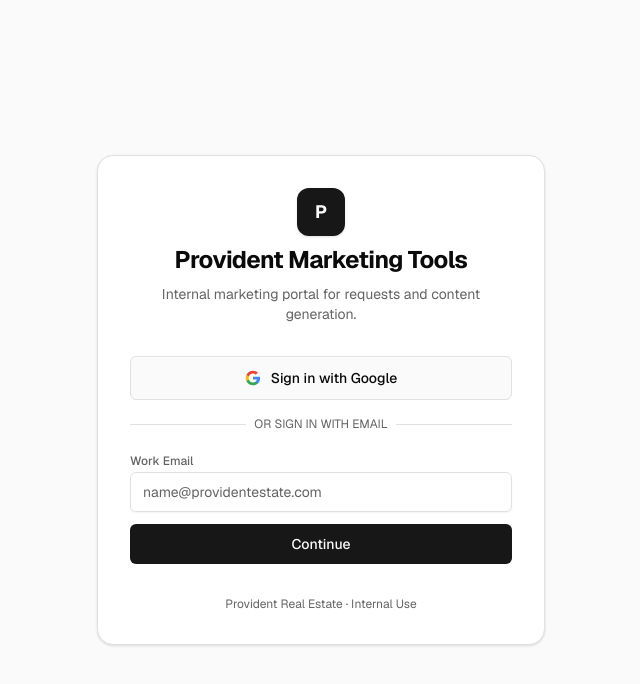
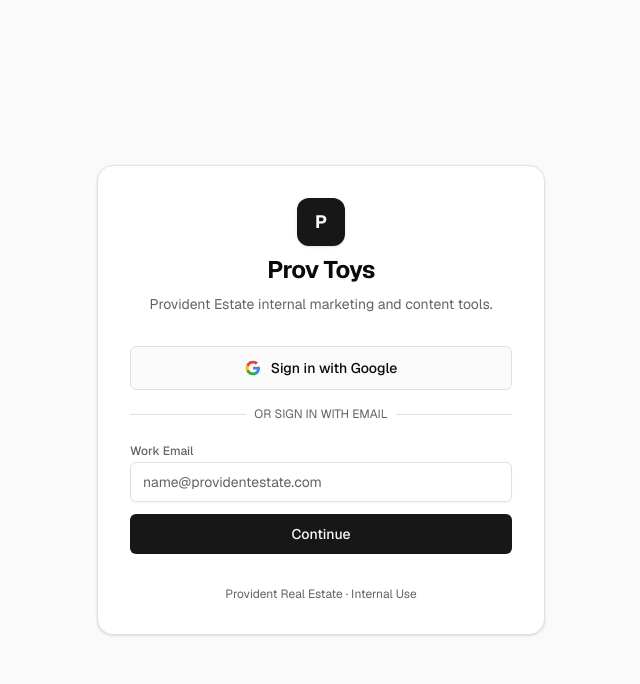
Before and after one commit to UIUX-Haseeb/marketing-tools, a Next.js app: page /login in a window 1280 px wide. Shown: the top 684 px of the page, without its empty margins (319-959 px from the left). Built offline with nearby package versions, Linux system fonts and the light colour scheme; no server answers.

Commit message:
Rename app to prov-toys and allow any Google account sign-in

```diff
--- a/package.json
+++ b/package.json
@@ -1,5 +1,5 @@
 {
-  "name": "marketing-tools",
+  "name": "prov-toys",
   "version": "0.1.0",
   "private": true,
   "scripts": {
--- a/src/app/(app)/layout.tsx
+++ b/src/app/(app)/layout.tsx
@@ -21,7 +21,7 @@
       <aside className="hidden w-60 shrink-0 flex-col border-r bg-sidebar p-4 md:flex">
         <Link href="/" className="mb-6 flex items-center gap-2 px-1">
           <span className="flex size-7 items-center justify-center rounded-md bg-primary text-primary-foreground text-sm font-semibold">P</span>
-          <span className="font-semibold">Marketing Tools</span>
+          <span className="font-semibold tracking-tight">Prov Toys</span>
         </Link>
         <SidebarNav items={nav} />
         <div className="mt-auto space-y-3 border-t pt-4">
@@ -49,7 +49,7 @@
       <div className="flex min-w-0 flex-1 flex-col">
         {/* Mobile header */}
         <header className="flex items-center justify-between border-b px-4 py-3 md:hidden">
-          <Link href="/" className="font-semibold">Marketing Tools</Link>
+          <Link href="/" className="font-semibold tracking-tight">Prov Toys</Link>
           <nav className="flex gap-3 text-sm">
             {nav.map((n) => (
               <Link key={n.href} href={n.href} className="text-muted-foreground">{n.label}</Link>
--- a/src/app/(app)/page.tsx
+++ b/src/app/(app)/page.tsx
@@ -89,7 +89,7 @@
             <span className="text-xl">👋</span>
           </div>
           <p className="text-sm text-muted-foreground">
-            {TEAM_LABELS[user.team]} Team workspace · Provident Estate Marketing Portal
+            Prov Toys · Provident Marketing & Content Portal
           </p>
         </div>
 
--- a/src/app/layout.tsx
+++ b/src/app/layout.tsx
@@ -4,8 +4,8 @@
 import "./globals.css";
 
 export const metadata: Metadata = {
-  title: { default: "Provident Marketing Tools", template: "%s · Marketing Tools" },
-  description: "Internal marketing tools for Provident teams.",
+  title: { default: "Prov Toys", template: "%s · Prov Toys" },
+  description: "Provident Estate internal marketing and content tools.",
 };
 
 export default function RootLayout({ children }: { children: React.ReactNode }) {
--- a/src/app/login/page.tsx
+++ b/src/app/login/page.tsx
@@ -31,9 +31,9 @@
           <div className="mx-auto flex size-12 items-center justify-center rounded-xl bg-primary text-lg font-bold text-primary-foreground shadow-sm">
             P
           </div>
-          <h1 className="text-2xl font-bold tracking-tight">Provident Marketing Tools</h1>
+          <h1 className="text-2xl font-bold tracking-tight">Prov Toys</h1>
           <p className="text-sm text-muted-foreground">
-            Internal marketing portal for requests and content generation.
+            Provident Estate internal marketing and content tools.
           </p>
         </div>
 
--- a/src/auth.config.ts
+++ b/src/auth.config.ts
@@ -2,11 +2,9 @@
 import type { NextAuthConfig } from "next-auth";
 import Google from "next-auth/providers/google";
 
-const allowedDomain = (process.env.ALLOWED_EMAIL_DOMAIN ?? "providentestate.com").toLowerCase();
 
 export function isAllowedEmail(email?: string | null) {
-  if (!email) return false;
-  return email.toLowerCase().endsWith(`@${allowedDomain}`);
+  return !!email;
 }
 
 const googleClientId = process.env.AUTH_GOOGLE_ID;
```
